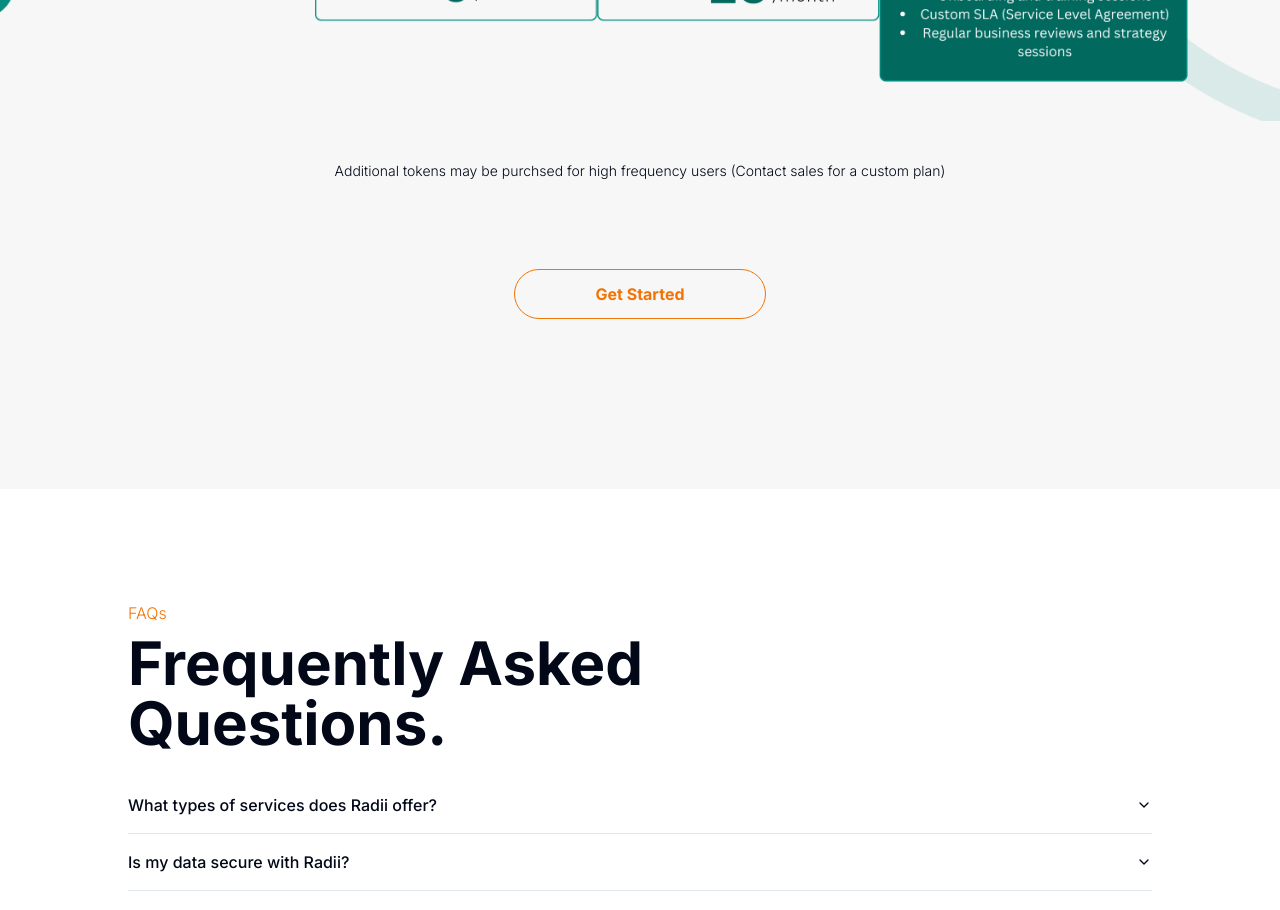
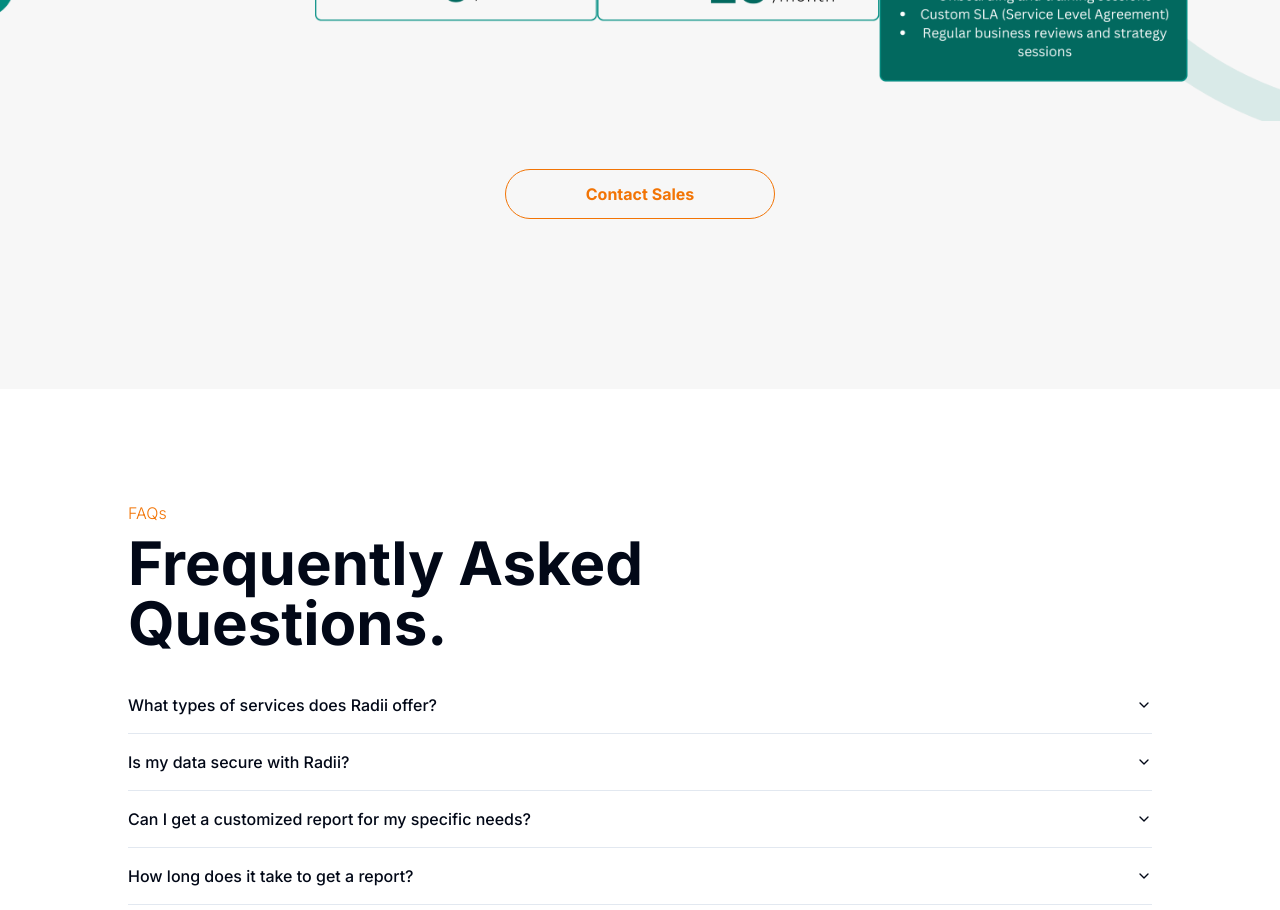
Before and after one commit to kwesinavilot/radii-landing-page, a Next.js app: page / in a window 1280 px wide. Shown: the part 3580-4490 px from the top of the page. Built offline with nearby package versions, Linux system fonts and the light colour scheme.

Commit message:
changed contact

```diff
--- a/components/Pricing.tsx
+++ b/components/Pricing.tsx
@@ -175,7 +175,7 @@
         <Image src="/images/price.png" alt="Hero Image" width={1440} height={1000} />
       </div>
       <div id="header" data-aos="fade-up" data-aos-duration="2000">
-        <p className=' text-center font-light py-10 text-sm'>Additional tokens may be purchsed for high frequency users (Contact sales for a custom plan)</p>
+        {/* <p className=' text-center font-light py-10 text-sm'>Additional tokens may be purchsed for high frequency users (Contact sales for a custom plan)</p> */}
         <br />
         <br />
       </div>
@@ -183,7 +183,7 @@
               <button style={{ border: '1px solid #F27405', borderRadius: '25px', color: '#F27405', fontWeight: 'bold', padding: '12px 80px', marginBottom: '10px' }}
                       onMouseOver={(e) => { e.currentTarget.style.backgroundColor = '#F27405'; e.currentTarget.style.color = 'white'; }}
                       onMouseOut={(e) => { e.currentTarget.style.backgroundColor = 'transparent'; e.currentTarget.style.color = '#F27405'; }}>
-                Get Started
+                Contact Sales
               </button>
       </div>
     </section>
```
